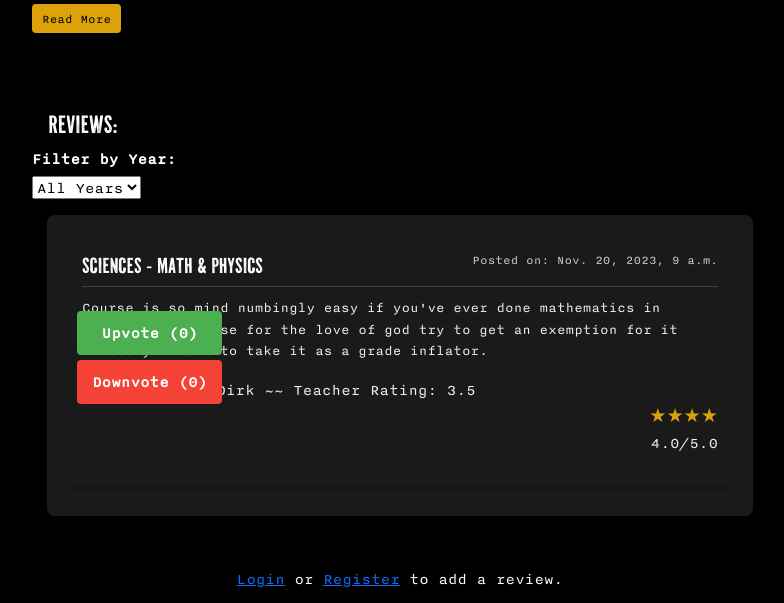
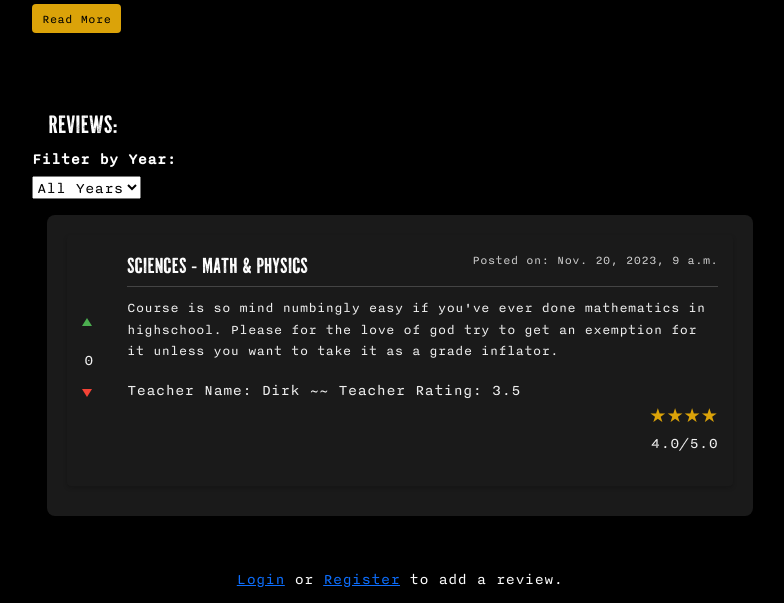
Before and after one commit to NatanAmado/deployAUSee, a Django app: page /courses/1/ in a window 1280 px wide. Shown: the part 609-1212 px from the top of the page, without its empty margins (240-1024 px from the left). Run offline with Django 4.2, Linux system fonts and the light colour scheme; data comes from the database, SQL or seed files in the repository; some libraries are stand-ins or nearby versions.

Commit message:
Fixed the voting UI

```diff
--- a/reviews/models.py
+++ b/reviews/models.py
@@ -52,6 +52,9 @@ class Review(models.Model):
     user = models.ForeignKey('users.CustomUser', on_delete=models.CASCADE)
     # upvotes and downvotes
 
+    def net_votes(self):
+        return self.upvote_count() - self.downvote_count()
+
     def upvote_count(self):
         return self.reviewvote_set.filter(is_upvote=True).count()
 
--- a/reviews/templates/reviews/course_detail.html
+++ b/reviews/templates/reviews/course_detail.html
@@ -176,7 +176,8 @@
         background-color: #1a1a1a;
         border-radius: 4px;
         margin-bottom: 10px;
-        padding: 15px;
+        padding-right: 15px;
+        padding-left: 60px;
         box-shadow: 0 2px 4px rgba(0, 0, 0, .2);
         position: relative;
         /* Establish a positioning context */
@@ -201,37 +202,54 @@
         display: flex;
         flex-direction: column;
         /* Stack buttons vertically */
-        ` gap: 10px;
+        gap: 10px;
     }
 
     /* Upvote and Downvote Button Styles */
     .btn-upvote,
     .btn-downvote {
-        background-color: #4CAF50;
-        /* Green for upvote */
+        background-color: transparent; /* Transparent background */
         color: white;
         border: none;
-        border-radius: 4px;
-        padding: 10px 15px;
-        /* Padding for larger click area */
-        margin-bottom: 5px;
-        /* Space between buttons */
+        padding: 0; /* Remove padding */
+        margin-bottom: 5px; /* Space between buttons */
         cursor: pointer;
-        font-weight: bold;
         text-align: center;
-        width: auto;
+        display: flex; /* Use flexbox for alignment */
+        align-items: center; /* Center items vertically */
     }
 
-    .btn-downvote {
-        background-color: #f44336;
-        /* Red for downvote */
+    /* Arrow styles */
+    .vote-arrow {
+        display: block;
+        width: 0;
+        height: 0;
+        border-style: solid;
+    }
+
+    .up-arrow {
+        border-width: 0 5px 8px 5px;
+        border-color: transparent transparent #4CAF50 transparent; /* Green arrow pointing up */
+        margin-left: 5px;
+    }
+
+    .down-arrow {
+        border-width: 8px 5px 0 5px;
+        border-color: #f44336 transparent transparent transparent; /* Red arrow pointing down */
+        margin-left: 5px;
+    }
+
+    .vote-count {
+        font-size: 1em;
+        margin: 7px; /* Space between number and arrow */
     }
 
     /* Hover effect for the buttons */
-    .btn-upvote:hover,
-    .btn-downvote:hover {
+    .btn-upvote:hover .up-arrow,
+    .btn-downvote:hover .down-arrow {
         opacity: 0.8;
     }
+
 </style>
 
 
@@ -302,16 +320,24 @@
                                     </p>
                                 </div>
                             </div>
+                            <!-- ... Inside the review item ... -->
+                            <!-- ... Inside the review item ... -->
+                            <!-- ... Inside the review item ... -->
                             <div class="review-voting">
                                 <form method="post" class="review-actions">
                                     {% csrf_token %}
                                     <input type="hidden" name="review_id" value="{{ review.id }}">
-                                    <button type="submit" name="vote" value="upvote" class="btn btn-upvote">Upvote
-                                        ({{ review.upvote_count }})</button>
-                                    <button type="submit" name="vote" value="downvote" class="btn btn-downvote">Downvote
-                                        ({{ review.downvote_count }})</button>
+                                    <button type="submit" name="vote" value="upvote" class="btn btn-upvote" title="Was this review constructive?">
+                                        <span class="vote-arrow up-arrow"></span>
+                                    </button>
+                                    <span class="vote-count">{{ review.net_votes }}</span>
+                                    <button type="submit" name="vote" value="downvote" class="btn btn-downvote" title="Was this review unhelpful?">
+                                        <span class="vote-arrow down-arrow"></span>
+                                    </button>
                                 </form>
                             </div>
+
+
                         </div>
                         {% endfor %}
                     </div>
```
